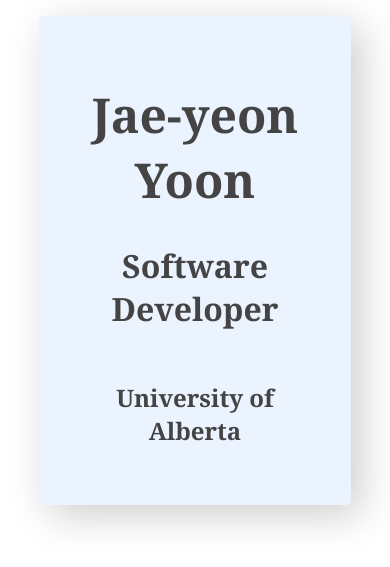
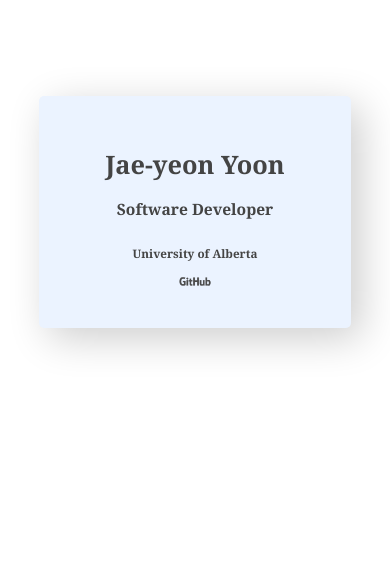
Before and after one commit to leoyoon17/Vanilla-Portfolio, a PHP site: page /html/index.html in a window 390 px wide. Shown: the part 80-647 px from the top of the page. Run offline with PHP 8.4, Linux system fonts and the light colour scheme.

Commit message:
Changed landing page box to fit page better (and font is now responsive)

```diff
--- a/css/main.css
+++ b/css/main.css
@@ -42,6 +42,7 @@ h3 {
     float: right;
     color: #FBFAFB;
     height: 3em;
+    font-weight: normal;
 }
 
 .nav-list a {
@@ -55,6 +56,7 @@ h3 {
     vertical-align: center;
 }
 
+
 /* TODO: on decreased screen-size, make Hamburger Appear */
 @media screen and (max-width: 700px) {
     .nav-list { display: none;}
@@ -64,28 +66,34 @@ h3 {
 /* TODO: Card */
 .card {
     font-family: 'Georgia', serif;
-
     color: #444;
     background-color: #EBF3FF ;
     border-radius: 5px;
+    height: 100%;
     max-width: 100%;
+    max-height: 100%;
     text-align: center;
-    margin: 1em auto;
+    margin: 6em auto;
     padding: 34px;
     position: relative;
     box-shadow: 10px 10px 40px rgba(0, 0, 0, 0.2);
-    cursor: pointer;
+    overflow: hidden
 }
 
 .card h1 {
-
-    font-size: 3em;
+    font-size: 6.5vw;
 }
 
 .card h2 {
-    font-size: 2em;
+    font-size: 4vw;
 }
 
 .card h3 {
-    font-size: 1.5em;
+    font-size: 3vw;
 }
+
+#github-logo {
+    max-width: 15%;
+    max-height: 15%;
+    filter: invert(26%) sepia(0%) saturate(1%) hue-rotate(151deg) brightness(99%) contrast(98%);
+}
--- a/html/index.html
+++ b/html/index.html
@@ -23,7 +23,6 @@
                     <ul class="nav-list">
                         <a> Contact </a>
                         <a> About </a>
-                        <a> Github </a>
                     </ul>
                 </div>
             </div>
@@ -36,6 +35,8 @@
             <h1> Jae-yeon Yoon </h1>
             <h2> Software Developer </h2>
             <h3> University of Alberta </h3>
+            <br />
+            <img id="github-logo" alt="Github" src="../img/GitHub_Logo.png" title="Github">
         </div>
     </div>
 
```
Also changed, not shown: img/GitHub_Logo.png (added), img/GitHub_Logo_White.png (added).
